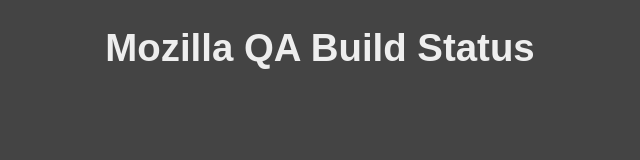
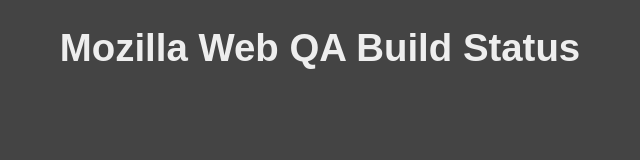
Before and after one commit to davehunt/moz-webqa, a website: page static/index.html in a window 1280 px wide. Shown: the whole page, without its empty margins (320-960 px from the left). Drawn offline with Linux system fonts and the light colour scheme; no server answers.

Commit message:
Just a little "Web" will do the trick

```diff
--- a/static/index.html
+++ b/static/index.html
@@ -6,7 +6,7 @@
     <link rel="stylesheet" href="/style.css">
   </head>
   <body>
-    <h1>Mozilla QA Build Status</h1>
+    <h1>Mozilla Web QA Build Status</h1>
     <ul>
     </ul>
     <script>
```
